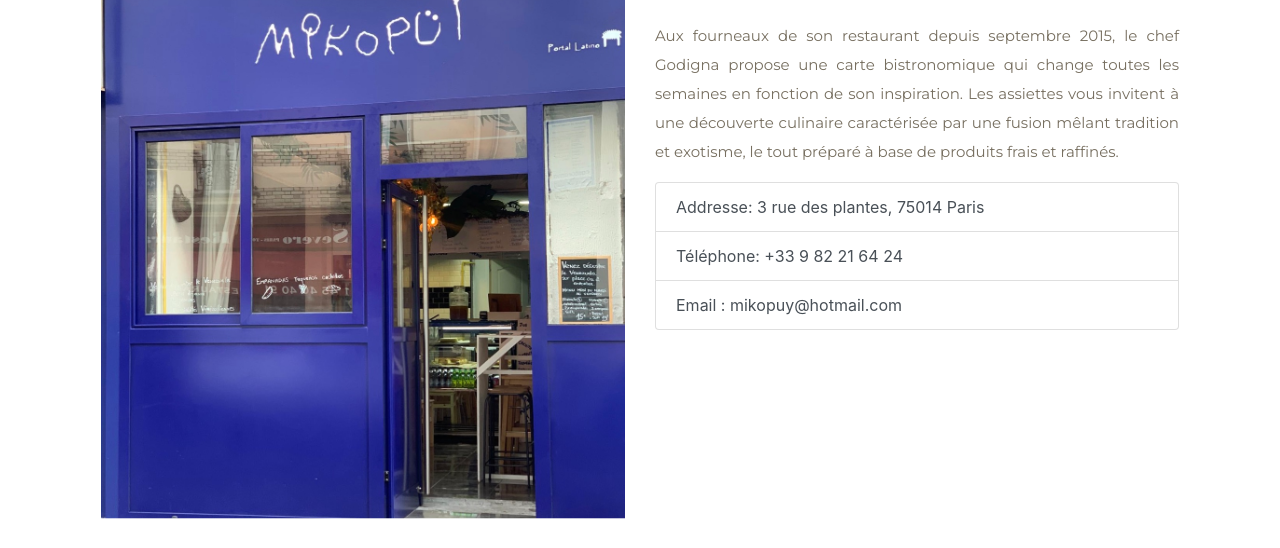
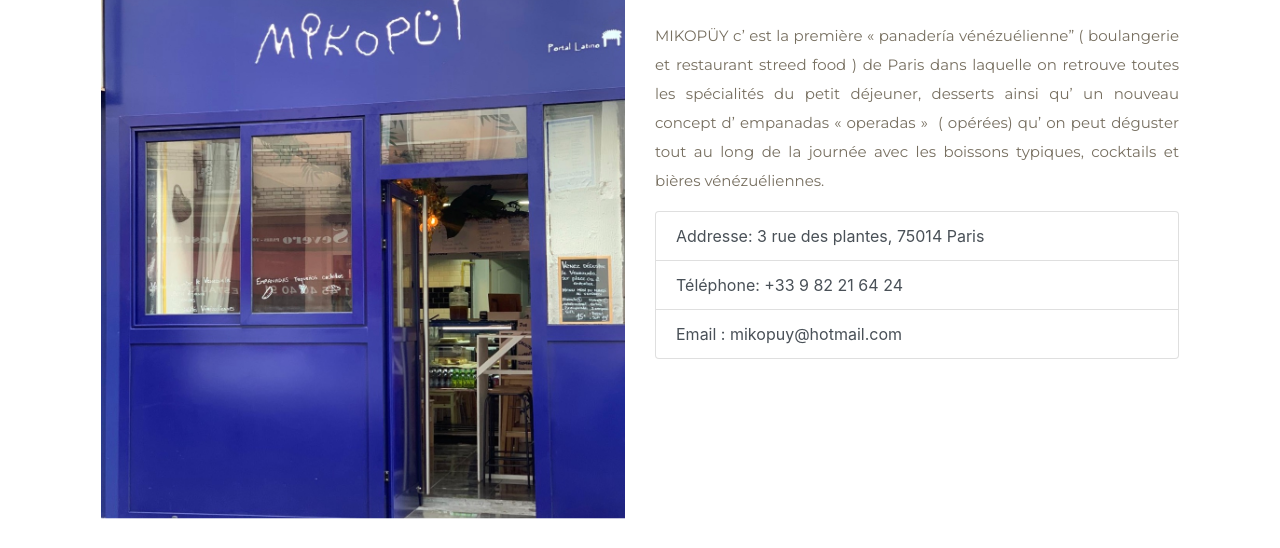
Before and after one commit to j-martinez-dev/maxim-godigna, a Gatsby site: page /mikopuy in a window 1280 px wide. Shown: the part 183-731 px from the top of the page. Built offline with nearby package versions, Linux system fonts and the light colour scheme; Gatsby itself is replaced by a stand-in of ours.

Commit message:
last fixes

```diff
--- a/gatsby-config.js
+++ b/gatsby-config.js
@@ -1,5 +1,4 @@
 module.exports = {
-  pathPrefix: "/maxim-godigna",
   siteMetadata: {
     title: `Maxim Godigna`,
     description: `Kick off your next, great Gatsby project with this default starter. This barebones starter ships with the main Gatsby configuration files you might need.`,
--- a/src/pages/mikopuy.js
+++ b/src/pages/mikopuy.js
@@ -18,11 +18,12 @@
       <Col sm={6}>
         <h1 className="text-center">Mikopüy</h1>
         <p>
-          Aux fourneaux de son restaurant depuis septembre 2015, le chef Godigna
-          propose une carte bistronomique qui change toutes les semaines en
-          fonction de son inspiration. Les assiettes vous invitent à une
-          découverte culinaire caractérisée par une fusion mêlant tradition et
-          exotisme, le tout préparé à base de produits frais et raffinés.
+          MIKOPÜY c’ est la première « panadería vénézuélienne” ( boulangerie et
+          restaurant streed food ) de Paris dans laquelle on retrouve toutes les
+          spécialités du petit déjeuner, desserts ainsi qu’ un nouveau concept
+          d’ empanadas « operadas »  ( opérées) qu’ on peut déguster tout au
+          long de la journée avec les boissons typiques, cocktails et bières
+          vénézuéliennes.
         </p>
         <ul className="list-group">
           <a
```
Also changed, not shown: src/pages/index.js (+2 -7 lines).
